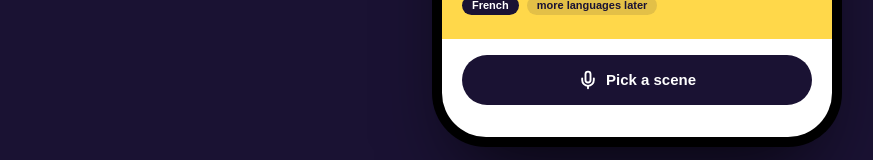
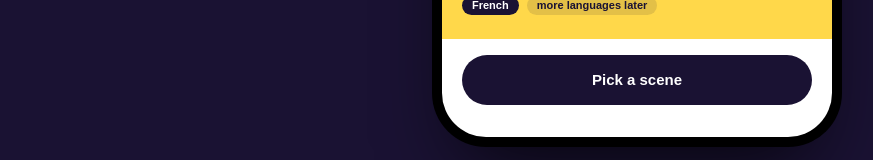
Before and after one commit to heeranshgithub/stumble, a Next.js app in the folder frontend/: page /onboarding in a window 1280 px wide. Shown: the part 621-781 px from the top of the page, without its empty margins (203-1076 px from the left). Built offline with nearby package versions, Linux system fonts and the light colour scheme; no server answers; a web font is replaced by a local one.

Commit message:
chore: no mic on the intro's button; it opens a list, not a scene

```diff
--- a/frontend/src/components/screens/OnboardingScreen.tsx
+++ b/frontend/src/components/screens/OnboardingScreen.tsx
@@ -1,6 +1,5 @@
 "use client";
 
-import { Mic } from "lucide-react";
 import { useRouter } from "next/navigation";
 
 import { Blob } from "@/components/stumble/Blob";
@@ -75,7 +74,6 @@ export function OnboardingScreen() {
             stumbles in a real sentence, with Léa scaffolding, which "say anything you know" never
             did. */}
         <PillButton onClick={begin} disabled={isLoading}>
-          <Mic className="size-5" strokeWidth={2.25} />
           Pick a scene
         </PillButton>
       </div>
```
